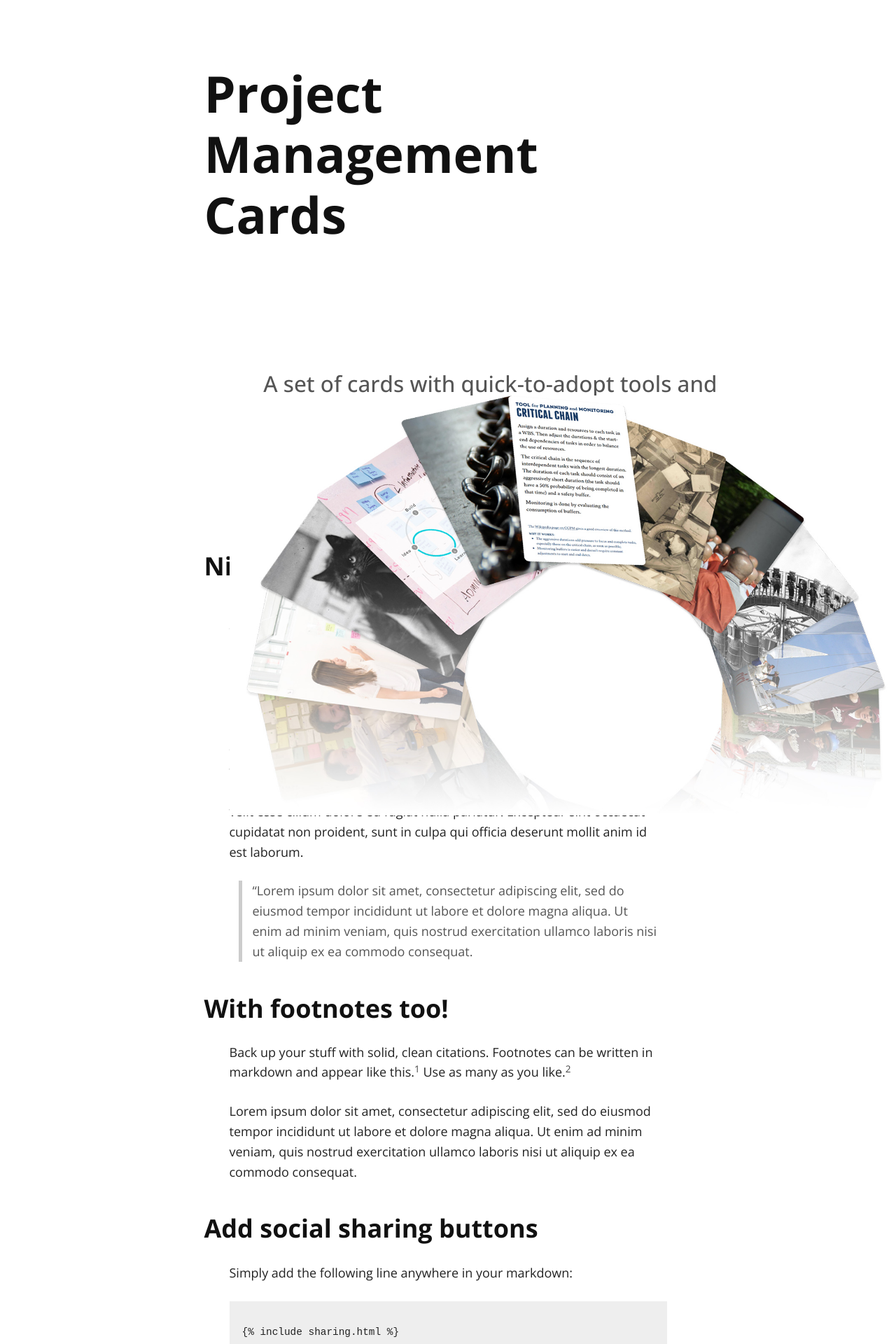
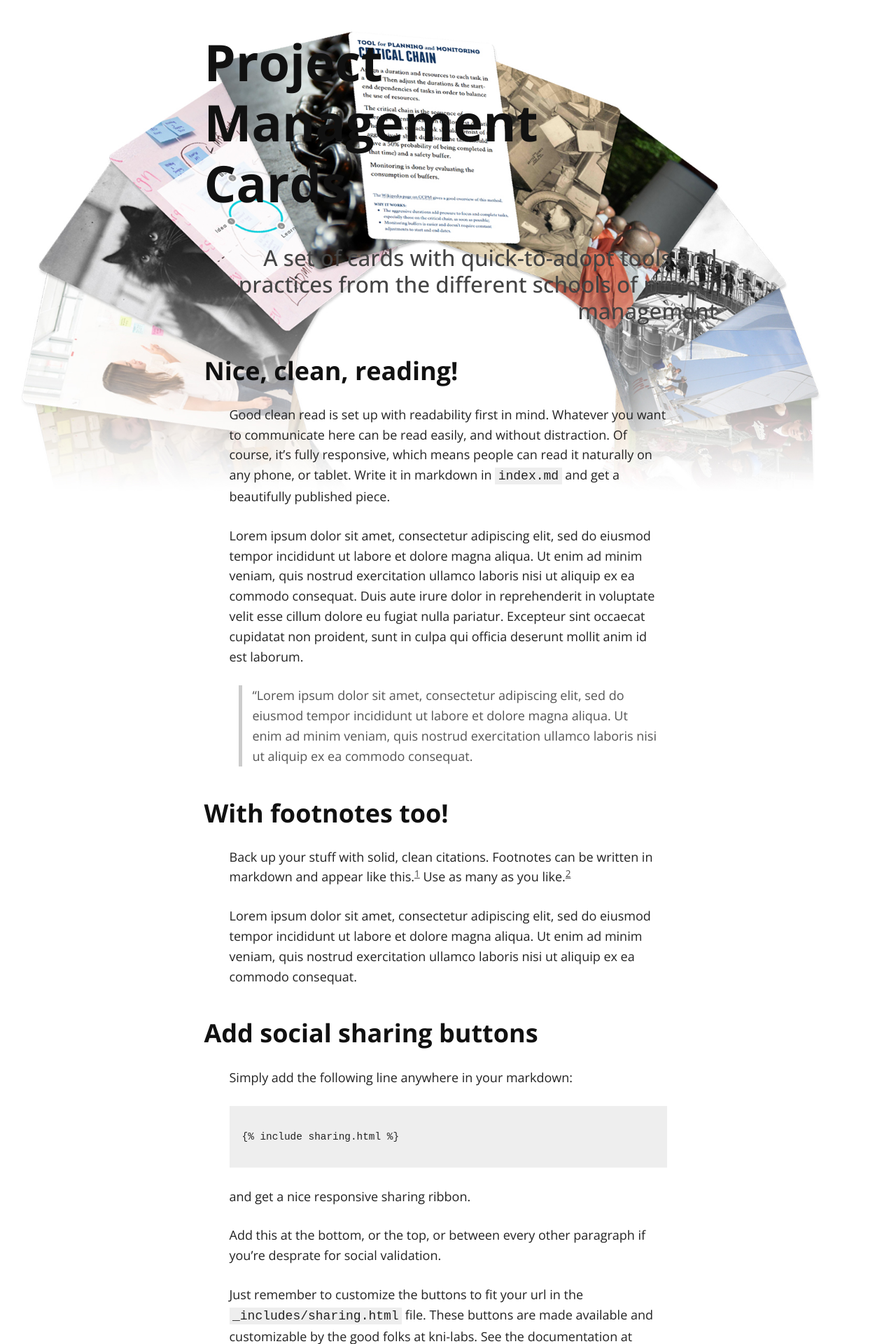
Before and after one commit to pmcards/pmcards.github.io, a Jekyll site: the page built from index.md, in a window 1280 px wide. Shown: the top 1920 px of the page at 70% size. Built offline with Jekyll 4.4.1, drawn with Linux system fonts in a browser that asks for light colours; nearby versions of some CDN libraries; our own code applies the rules of GitHub Pages for plain Markdown files; some of the changed text lies outside the part shown.

Commit message:
Image Header

```diff
--- a/_includes/sharing.html
+++ /dev/null
@@ -1,49 +0,0 @@
-<div style="margin-bottom: 1em;">
-  <ul class="rrssb-buttons rrssb-1">
-    <li class="rrssb-email">
-      <!-- Replace subject with your message using URL Endocding: http://meyerweb.com/eric/tools/dencoder/ -->
-      <a href="mailto:">
-        <span class="rrssb-icon"><svg xmlns="http://www.w3.org/2000/svg" width="28" height="28" viewBox="0 0 28 28"><path d="M20.11 26.147c-2.335 1.05-4.36 1.4-7.124 1.4C6.524 27.548.84 22.916.84 15.284.84 7.343 6.602.45 15.4.45c6.854 0 11.8 4.7 11.8 11.252 0 5.684-3.193 9.265-7.398 9.3-1.83 0-3.153-.934-3.347-2.997h-.077c-1.208 1.986-2.96 2.997-5.023 2.997-2.532 0-4.36-1.868-4.36-5.062 0-4.75 3.503-9.07 9.11-9.07 1.713 0 3.7.4 4.6.972l-1.17 7.203c-.387 2.298-.115 3.3 1 3.4 1.674 0 3.774-2.102 3.774-6.58 0-5.06-3.27-8.994-9.304-8.994C9.05 2.87 3.83 7.545 3.83 14.97c0 6.5 4.2 10.2 10 10.202 1.987 0 4.09-.43 5.647-1.245l.634 2.22zM16.647 10.1c-.31-.078-.7-.155-1.207-.155-2.572 0-4.596 2.53-4.596 5.53 0 1.5.7 2.4 1.9 2.4 1.44 0 2.96-1.83 3.31-4.088l.592-3.72z"/></svg></span>
-        <span class="rrssb-text">email</span>
-      </a>
-    </li>
-
-    <li class="rrssb-facebook">
-      <!--  Replace with your URL. For best results, make sure you page has the proper FB Open Graph tags in header:
-            https://developers.facebook.com/docs/opengraph/howtos/maximizing-distribution-media-content/ -->
-      <a href="https://www.facebook.com/sharer/sharer.php?u=" class="popup">
-        <span class="rrssb-icon"><svg xmlns="http://www.w3.org/2000/svg" viewBox="0 0 29 29"><path d="M26.4 0H2.6C1.714 0 0 1.715 0 2.6v23.8c0 .884 1.715 2.6 2.6 2.6h12.393V17.988h-3.996v-3.98h3.997v-3.062c0-3.746 2.835-5.97 6.177-5.97 1.6 0 2.444.173 2.845.226v3.792H21.18c-1.817 0-2.156.9-2.156 2.168v2.847h5.045l-.66 3.978h-4.386V29H26.4c.884 0 2.6-1.716 2.6-2.6V2.6c0-.885-1.716-2.6-2.6-2.6z"/></svg></span>
-        <span class="rrssb-text">facebook</span>
-      </a>
-    </li>
-
-    <li class="rrssb-twitter">
-      <!-- Replace href with your Meta and URL information  -->
-      <a href="https://twitter.com/intent/tweet?text="
-      class="popup">
-        <span class="rrssb-icon">
-          <svg xmlns="http://www.w3.org/2000/svg" width="28" height="28" viewBox="0 0 28 28">
-            <path d="M24.253 8.756C24.69 17.08 18.297 24.182 9.97 24.62c-3.122.162-6.22-.646-8.86-2.32 2.702.18 5.375-.648 7.507-2.32-2.072-.248-3.818-1.662-4.49-3.64.802.13 1.62.077 2.4-.154-2.482-.466-4.312-2.586-4.412-5.11.688.276 1.426.408 2.168.387-2.135-1.65-2.73-4.62-1.394-6.965C5.574 7.816 9.54 9.84 13.802 10.07c-.842-2.738.694-5.64 3.434-6.48 2.018-.624 4.212.043 5.546 1.682 1.186-.213 2.318-.662 3.33-1.317-.386 1.256-1.248 2.312-2.4 2.942 1.048-.106 2.07-.394 3.02-.85-.458 1.182-1.343 2.15-2.48 2.71z"
-            />
-          </svg>
-        </span>
-        <span class="rrssb-text">twitter</span>
-      </a>
-    </li>
-
-    <li class="rrssb-linkedin">
-      <!-- Replace href with your meta and URL information -->
-      <a href="http://www.linkedin.com/shareArticle?mini=true&amp;url=" class="popup">
-        <span class="rrssb-icon"><svg xmlns="http://www.w3.org/2000/svg" viewBox="0 0 28 28"><path d="M25.424 15.887v8.447h-4.896v-7.882c0-1.98-.71-3.33-2.48-3.33-1.354 0-2.158.91-2.514 1.802-.13.315-.162.753-.162 1.194v8.216h-4.9s.067-13.35 0-14.73h4.9v2.087c-.01.017-.023.033-.033.05h.032v-.05c.65-1.002 1.812-2.435 4.414-2.435 3.222 0 5.638 2.106 5.638 6.632zM5.348 2.5c-1.676 0-2.772 1.093-2.772 2.54 0 1.42 1.066 2.538 2.717 2.546h.032c1.71 0 2.77-1.132 2.77-2.546C8.056 3.593 7.02 2.5 5.344 2.5h.005zm-2.48 21.834h4.896V9.604H2.867v14.73z"/></svg></span>
-        <span class="rrssb-text">linkedin</span>
-      </a>
-    </li>
-    <li class="rrssb-googleplus">
-      <a href="https://plus.google.com/share?url=" class="popup">
-        <span class="rrssb-icon">
-          <svg xmlns="http://www.w3.org/2000/svg" width="24" height="24" viewBox="0 0 24 24"><path d="M21 8.29h-1.95v2.6h-2.6v1.82h2.6v2.6H21v-2.6h2.6v-1.885H21V8.29zM7.614 10.306v2.925h3.9c-.26 1.69-1.755 2.925-3.9 2.925-2.34 0-4.29-2.016-4.29-4.354s1.885-4.353 4.29-4.353c1.104 0 2.014.326 2.794 1.105l2.08-2.08c-1.3-1.17-2.924-1.883-4.874-1.883C3.65 4.586.4 7.835.4 11.8s3.25 7.212 7.214 7.212c4.224 0 6.953-2.988 6.953-7.082 0-.52-.065-1.104-.13-1.624H7.614z"/></svg>            </span>
-        <span class="rrssb-text">google+</span>
-      </a>
-    </li>
-  </ul>
-</div>
--- a/_layouts/default.html
+++ b/_layouts/default.html
@@ -9,16 +9,16 @@
   <link rel="stylesheet" href="{{ site.baseurl }}/css/normalize.css">
   <link rel="stylesheet" href="{{ site.baseurl }}/css/solo.css">
   <link rel="stylesheet" href="{{ site.baseurl }}/css/syntax.css">
-  {% if site.font-awesome-include %}<link rel="stylesheet" href="https://maxcdn.bootstrapcdn.com/font-awesome/4.5.0/css/font-awesome.min.css">{% endif %}
+  <link rel="stylesheet" href="https://maxcdn.bootstrapcdn.com/font-awesome/4.5.0/css/font-awesome.min.css">
   <link rel="stylesheet" href="{{ site.baseurl }}/css/rrssb.css">
-
   <script src="{{ site.baseurl }}/scripts/jquery.js"></script>
-  <link rel="canonical" href="{{ site.url }}" />
+  <link rel="canonical" href="{{ site.url }}"/>
 </head>
 <body>
+  <img src="images/pmcardsheader.jpg" id="header">
   <article>
    <div class="container">
-    <h1><a href="./">{{ site.tag_text }}</a></h1>
+    <h1>{{ site.tag_text }}</h1>
     {{ content }}
     </div>
   </article>
--- a/css/solo.css
+++ b/css/solo.css
@@ -1,98 +1,62 @@
-@import url(http://fonts.googleapis.com/css?family=Open+Sans:300,300italc,400,400italic,500,700);
+@import url(https://fonts.googleapis.com/css?family=Open+Sans:400,400italic,500,700);
 
-html {
-  font: 18px/1.6 'Open Sans', sans-serif;
+/*position:absolute;z-index:-1;width: 100%;height: auto;/* margin-left: 0%; *//* margin-top: -10em; *//* display: block; #173a64 #header*/
+
+#header {
+  position: absolute;
+  z-index: -1;
+  width: 1200px;
+  height: auto;
+  left: 50%;
+  margin-left: -640px;
 }
 
-
-@media (max-width: 325px) {
-  html { font: 17px/1.6 'Open Sans', sans-serif; }
+@media (max-width: 470px) {
+  #header { margin-left: -600px; }
 }
 
-body {
-  margin: 2rem 0 5rem;
-  color: #222;
-}
-
-@media (min-width: 30rem) {
-  body {
-    margin-top: 5rem;
-  }
-}
-
-a {
-  color: #0074d9; /* From http://clrs.cc */
-  text-decoration: none;
-}
-
-a:hover, a:focus {
-  text-decoration: underline;
-}
+html { font: 18px/1.6 'Open Sans', sans-serif; }
+body { margin: 2rem 0 5rem; color: #222; }
 
 h1, h2, h3, h4, h5, h6 {
-  margin: 0 0 0.5rem -0.1rem /* align left edge */;
+  margin: 2.5rem 0 1.5rem -0.1rem;
   color: #111;
   text-rendering: optimizeLegibility;
   font-family: 'Open Sans', serif;
   line-height: 1.2
 }
 
-@media (max-width: 750px) {
-h1, h2, h3, h4, h5, h6 {
-  margin-left: 0 !important;
-  margin-right: 0 !important;
- }
-}
-
 h1 {
-  font-size: 2.5rem;
-  margin-bottom: 7rem;
+  font-size: 4rem;
   font-weight: 700;
   margin-left: -2rem;
   margin-right: -2rem;
 }
 
-@media (min-width: 30rem) {
-  h1 {
-    font-size: 4rem;
-    margin-bottom: 10rem;
-  }
-}
-
-h1 a {
-  color: inherit;
-}
-
 h2 {
-  margin-top: 2rem;
   font-size: 1.75rem;
   font-weight: 500;
-  margin-bottom: 5rem;
-  color: #555;
+  color: #444;
   text-align: right;
   margin-right: -4rem;
 }
 
-@media (min-width: 30rem) {
-  h2 {
-    margin-top: 2.5rem;
-    font-size: 1.75rem;
-    margin-bottom: 8rem;
-    margin-right: -4rem;
-  }
+h3 {
+  margin-left: -2rem;
+  margin-right: -2rem;
+  font-size: 2rem;
 }
 
-h3 {
-  margin: 2rem -2rem 1.75rem -2rem;
-  margin-top: 2rem;
-  font-size: 1.75rem;
+@media (max-width: 560px) {
+  html { font: 16px/1.6 'Open Sans', sans-serif; }
+  h1 { font-size: 2rem; }
+  h3 { font-size: 1.75rem; }
 }
 
-@media (min-width: 30rem) {
-  h3 {
-    margin-top: 2.5rem;
-    font-size: 2rem;
-    margin-bottom: 1.5rem;
+@media (max-width: 750px) {
+h1, h2, h3, h4, h5, h6 {
+  margin-left: 0 !important;
+  margin-right: 0 !important;
  }
 }
 
@@ -147,20 +111,14 @@ hr {
   max-width: 100%;
 }
 
-a {
-word-wrap: break-word;
-}
-
 .container img {
   margin: 2em auto 2em auto;
   display: block;
   max-width: 75%;
 }
 
-@media (max-width: 635px) {
-.container img {
- max-width: 100%
- }
+@media (max-width: 560px) {
+  .container img { max-width: 100% }
 }
 
 table {
@@ -198,45 +156,10 @@ pre > code {
   padding: 0 0.75rem;
 }
 
-.sharing {
-  text-align: center;
-}
-
 .date {
   text-align: right;
   font-size: 75%;
   font-style: italic;
-}
-
-@media (max-width: 635px) {
-.sharing {
- font-size: 85%;
- }
-}
-
-/* This gets Google to fall into place */
-.social {
- text-align: right;
-}
-
-.topsocial {
-	margin-bottom: 5em;
-}
-
-/* This gets Facebook to fall into place */
-.social iframe {
-	vertical-align: middle;
-}
-
-/* Set an optional width for your button wrappers */
-.social span {
-	display: inline-block;
-	width: 110px;
-}
-
-/* Adjust the widths individually if you like */
-.social .google {
-	width: 75px;
 }
 
 .button {
@@ -258,12 +181,3 @@ pre > code {
 	text-decoration: none;
 	transition: 0.5s;
 }
-
-.Facebook {
-	transform: scale(1.25);
-}
-
-.sharing-buttons {
-	width: 100%;
-}
-}
--- a/index.md
+++ b/index.md
@@ -1,8 +1,6 @@
 ---
 layout: default
 ---
-
-<img src="images/pmcardsheader.jpg" style="position:absolute;">
 
 ## A set of cards with quick-to-adopt tools and practices from the different schools of project management
 
@@ -30,8 +28,6 @@ Simply add the following line anywhere in your markdown:
 </code></pre>
 
 and get a nice responsive sharing ribbon.
-
-{% include sharing.html %}
 
 Add this at the bottom, or the top, or between every other paragraph if you're desprate for social validation.
 
```
Also changed, not shown: _layouts/page.html (deleted, +0 -22 lines), _config.yml (line endings or trailing spaces), images/pmcardsheader.jpg. Lines whose indentation alone changed are shown as unchanged.
